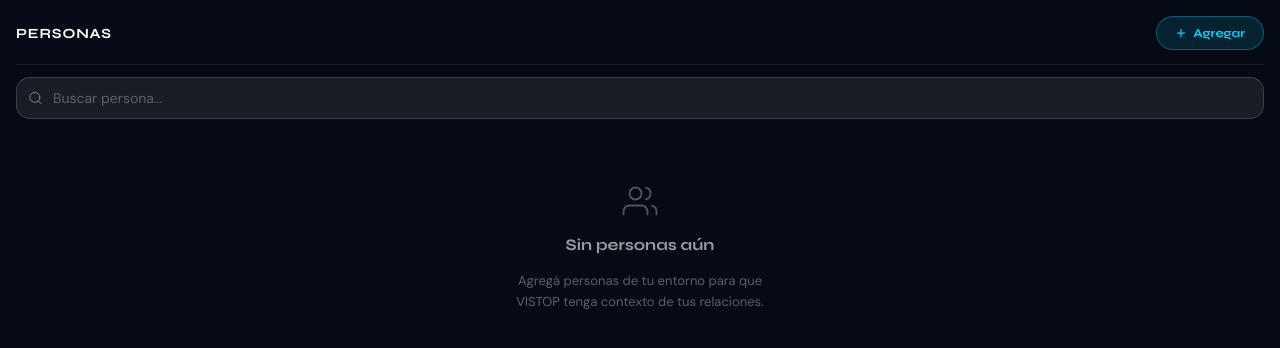
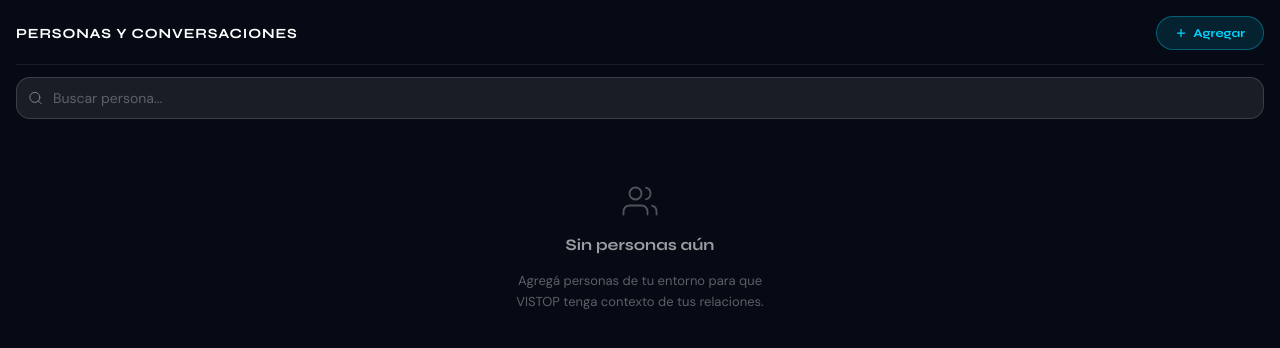
Before and after one commit to niakosuko/vistop-app, a plain HTML site: page interlocutores.html in a window 1280 px wide. Drawn offline with Linux system fonts and the light colour scheme.

Commit message:
Update interlocutores.html

```diff
--- a/interlocutores.html
+++ b/interlocutores.html
@@ -83,7 +83,7 @@
 <body>
 <div class="screen">
   <div class="top-bar">
-    <div class="top-title" id="int-title">Personas</div>
+    <div class="top-title" id="int-title">Personas y conversaciones</div>
     <button type="button" class="add-btn" onclick="abrirModal()">
       <svg width="12" height="12" viewBox="0 0 24 24" fill="none" stroke="currentColor" stroke-width="2.5" stroke-linecap="round"><line x1="12" y1="5" x2="12" y2="19"/><line x1="5" y1="12" x2="19" y2="12"/></svg>
       <span id="lbl-agregar">Agregar</span>
@@ -136,7 +136,7 @@
 const VISTOP=window.parent?.VISTOP||{get:()=>[],save:()=>{}};
 
 const INT_T={
-  es:{title:'Personas',add:'Agregar',new_person:'Nueva persona',edit_person:'Editar persona',lbl_name:'Nombre',lbl_role:'Rol o relación',lbl_type:'Tipo',principal:'Principal',frecuente:'Frecuente',ocasional:'Ocasional',save:'Guardar',cancel:'Cancelar',add_card:'Agregar',empty_title:'Sin personas aún',empty_body:'Agregá personas de tu entorno para que VISTOP tenga contexto de tus relaciones.',no_results_title:'Sin resultados',no_results_body:'No encontré personas con esa búsqueda.',interacciones:'interacción',interacciones_pl:'interacciones',sin_interacciones:'Sin interacciones registradas',name_ph:'Nombre completo',role_ph:'ej: Socio, Pareja, Mamá...',search_ph:'Buscar persona...',clear:'Limpiar',delete_confirm:'¿Querés borrar esta persona? Sus frases en memoria volverán a quedar como ?.'},
+  es:{title:'Personas y conversaciones',add:'Agregar',new_person:'Nueva persona',edit_person:'Editar persona',lbl_name:'Nombre',lbl_role:'Rol o relación',lbl_type:'Tipo',principal:'Principal',frecuente:'Frecuente',ocasional:'Ocasional',save:'Guardar',cancel:'Cancelar',add_card:'Agregar',empty_title:'Sin personas aún',empty_body:'Agregá personas de tu entorno para que VISTOP tenga contexto de tus relaciones.',no_results_title:'Sin resultados',no_results_body:'No encontré personas con esa búsqueda.',interacciones:'interacción',interacciones_pl:'interacciones',sin_interacciones:'Sin interacciones registradas',name_ph:'Nombre completo',role_ph:'ej: Socio, Pareja, Mamá...',search_ph:'Buscar persona...',clear:'Limpiar',delete_confirm:'¿Querés borrar esta persona? Sus frases en memoria volverán a quedar como ?.'},
   en:{title:'People',add:'Add',new_person:'New person',edit_person:'Edit person',lbl_name:'Name',lbl_role:'Role or relationship',lbl_type:'Type',principal:'Primary',frecuente:'Frequent',ocasional:'Occasional',save:'Save',cancel:'Cancel',add_card:'Add',empty_title:'No people yet',empty_body:'Add people from your environment so VISTOP has context about your relationships.',no_results_title:'No results',no_results_body:'No people matched your search.',interacciones:'interaction',interacciones_pl:'interactions',sin_interacciones:'No interactions recorded',name_ph:'Full name',role_ph:'e.g.: Partner, Mom, Coach...',search_ph:'Search person...',clear:'Clear',delete_confirm:'Delete this person? Their memory lines will go back to ?.'},
   pt:{title:'Pessoas',add:'Adicionar',new_person:'Nova pessoa',edit_person:'Editar pessoa',lbl_name:'Nome',lbl_role:'Função ou relação',lbl_type:'Tipo',principal:'Principal',frecuente:'Frequente',ocasional:'Ocasional',save:'Salvar',cancel:'Cancelar',add_card:'Adicionar',empty_title:'Sem pessoas ainda',empty_body:'Adicione pessoas do seu entorno para que o VISTOP tenha contexto das suas relações.',no_results_title:'Sem resultados',no_results_body:'Não encontrei pessoas com essa busca.',interacciones:'interação',interacciones_pl:'interações',sin_interacciones:'Nenhuma interação registrada',name_ph:'Nome completo',role_ph:'ex: Sócio, Parceira, Mãe...',search_ph:'Buscar pessoa...',clear:'Limpar',delete_confirm:'Quer apagar esta pessoa? As frases na memória voltarão para ?.'},
   fr:{title:'Personnes',add:'Ajouter',new_person:'Nouvelle personne',edit_person:'Modifier personne',lbl_name:'Nom',lbl_role:'Rôle ou relation',lbl_type:'Type',principal:'Principal',frecuente:'Fréquent',ocasional:'Occasionnel',save:'Enregistrer',cancel:'Annuler',add_card:'Ajouter',empty_title:'Pas encore de personnes',empty_body:"Ajoutez des personnes de votre entourage pour que VISTOP ait le contexte de vos relations.",no_results_title:'Aucun résultat',no_results_body:'Aucune personne ne correspond à cette recherche.',interacciones:'interaction',interacciones_pl:'interactions',sin_interacciones:"Pas encore d'interactions",name_ph:'Nom complet',role_ph:'ex: Associé, Partenaire, Mère...',search_ph:'Rechercher une personne...',clear:'Effacer',delete_confirm:'Supprimer cette personne ? Ses lignes en mémoire redeviendront ?.'},
```
